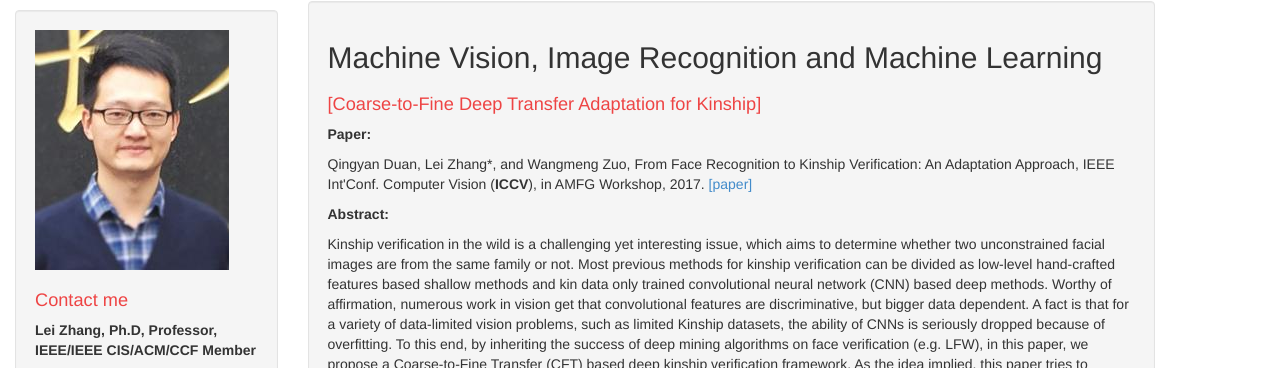
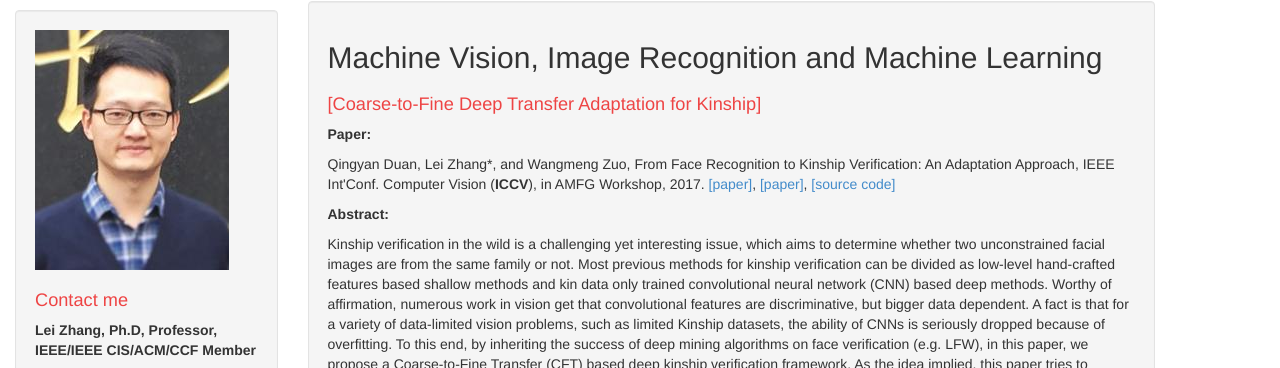
Before and after one commit to DrLeiZhang/website, a Jekyll site: the page built from proj3.html, in a window 1280 px wide and 900 px high. Shown: the part 230-598 px from the top of the window. Built offline with Jekyll 4.4.1, drawn with Linux system fonts in a browser that asks for light colours; Markdown is read by kramdown in place of the engine named in the settings.

Commit message:
Update
Signed-off-by: leizhang@cqu.edu.cn <leizhang@cqu.edu.cn>

```diff
--- a/index.html
+++ b/index.html
@@ -47,7 +47,7 @@
 
 <p><B style="color:red;">[23/08/2017]</B> 1 paper "Class-specific Reconstruction Transfer Learning via Sparse Low-rank Constraint" is accepted as Oral paper in <I><B>IEEE Int'Conf. Computer Vision (ICCV)</B></I>, Workshop on CEFRL: Compact and Efficient Feature Representation and Learning in Computer Vision. Venice, Italy, Oct 2017. </p>
 
-<p><B style="color:red;">[22/08/2017]</B> 1 paper "From Face Recognition to Kinship Verification: An Adaptation Approach" is accepted as a Full paper in <I><B>IEEE Int'Conf. Computer Vision (ICCV)</B></I>, Workshop on Analysis and Modeling of Faces and Gestures (AMFG). Venice, Italy, Oct 2017. <I>[paper and source code coming soon]</I></p>
+<p><B style="color:red;">[22/08/2017]</B> 1 paper "From Face Recognition to Kinship Verification: An Adaptation Approach" is accepted as a Full paper in <I><B>IEEE Int'Conf. Computer Vision (ICCV)</B></I>, Workshop on Analysis and Modeling of Faces and Gestures (AMFG). Venice, Italy, Oct 2017. <I>[paper and source code are available]</I> <a href="resources/ICCVW_CFT.pdf">[paper]</a>, <a href="https://github.com/Nicole1990/Coarse-to-Fine-Transfer.git">[source code]</a></p>
 
 <p><B style="color:red;">[19/08/2017]</B> 1 paper "AdvNet: Adversarial Contrastive Residual Net for 1 Million Kinship Recognition" is accepted as a Full paper in <I><B>ACM Conf. Multimedia (ACM MM)</B></I>, 2017. Oral presentation. This paper is for RFIW Challenge in California, USA. <I>[paper and source code coming soon]</I></p>
 
--- a/proj3.html
+++ b/proj3.html
@@ -12,7 +12,7 @@
 
 <h1>[Coarse-to-Fine Deep Transfer Adaptation for Kinship]</a></h1>
 <p><B>Paper:</B> </p>
-<p>Qingyan Duan, Lei Zhang*, and Wangmeng Zuo, From Face Recognition to Kinship Verification: An Adaptation Approach, IEEE Int'Conf. Computer Vision (<B>ICCV</B>), in AMFG Workshop, 2017. <a href="resources/ICCVW_CFT.pdf">[paper]</a></p>
+<p>Qingyan Duan, Lei Zhang*, and Wangmeng Zuo, From Face Recognition to Kinship Verification: An Adaptation Approach, IEEE Int'Conf. Computer Vision (<B>ICCV</B>), in AMFG Workshop, 2017. <a href="resources/ICCVW_CFT.pdf">[paper]</a>, <a href="resources/ICCVW_CFT.pdf">[paper]</a>, <a href="https://github.com/Nicole1990/Coarse-to-Fine-Transfer.git">[source code]</a></p>
 
 <p><B>Abstract:</B></p>
 <p>Kinship verification in the wild is a challenging yet interesting
```
